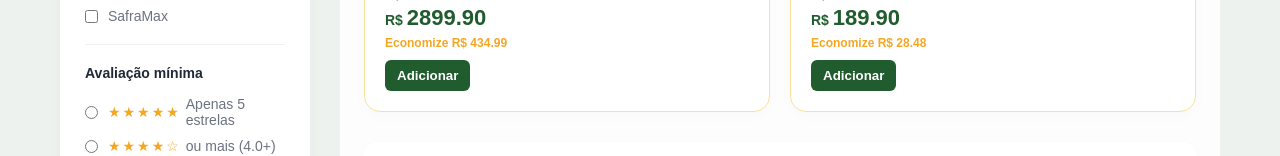
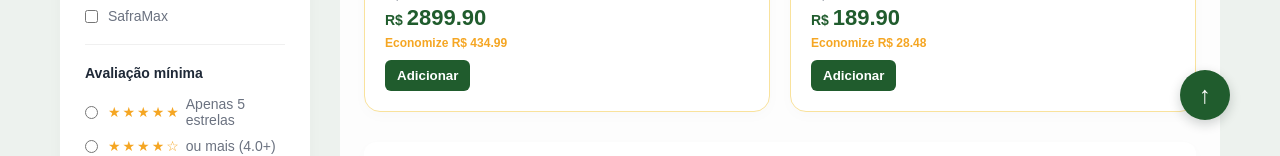
Before and after one commit to Phduartebjj/E-commerce-AgroAgrega, an Angular app in the folder e-commerce-AgroAgrega/: page /products in a window 1280 px wide. Shown: the part 630-786 px from the top of the page. Built offline with nearby package versions, Linux system fonts and the light colour scheme.

Commit message:
feat: Adiciona botão que leva ao topo da página

```diff
--- a/e-commerce-AgroAgrega/src/app/features/products/products.css
+++ b/e-commerce-AgroAgrega/src/app/features/products/products.css
@@ -5,6 +5,38 @@ padding: 26px 16px 40px;
   background: #edf2ee;
   box-sizing: border-box;
   overflow-x: hidden;
+}
+
+.back-to-top {
+  position: fixed;
+  right: 50px;
+  bottom: 50px;
+  z-index: 10;
+  display: grid;
+  place-items: center;
+  width: clamp(40px, 5vw, 50px);
+  height: clamp(40px, 5vw, 50px);
+  border: 0;
+  border-radius: 50%;
+  background: #205c2d;
+  color: #ffffff;
+  font-size: 24px;
+  line-height: 1;
+  box-shadow: 0 4px 12px rgba(15, 31, 26, 0.2);
+  cursor: pointer;
+  transition:
+    background 0.2s ease,
+    transform 0.2s ease;
+}
+
+.back-to-top:hover {
+  background: #174620;
+  transform: translateY(-2px);
+}
+
+.back-to-top:focus-visible {
+  outline: 3px solid #f5a623;
+  outline-offset: 3px;
 }
 
 .catalog-shell {
@@ -160,8 +192,8 @@ cursor: pointer;
   margin-bottom: 0;
 }
 
-.filter-group input[type="checkbox"],
-.filter-group input[type="radio"] {
+.filter-group input[type='checkbox'],
+.filter-group input[type='radio'] {
   margin-right: 10px;
   accent-color: #205c2d;
 }
--- a/e-commerce-AgroAgrega/src/app/features/products/products.html
+++ b/e-commerce-AgroAgrega/src/app/features/products/products.html
@@ -234,4 +234,14 @@
       </div>
     </div>
   </div>
+
+  <button
+    class="back-to-top"
+    type="button"
+    aria-label="Voltar ao topo"
+    title="Voltar ao topo"
+    (click)="scrollToTop()"
+  >
+    ↑
+  </button>
 </section>
--- a/e-commerce-AgroAgrega/src/app/features/products/products.ts
+++ b/e-commerce-AgroAgrega/src/app/features/products/products.ts
@@ -189,6 +189,10 @@ export class ProductsComponent {
     this.minRating.set(rating);
   }
 
+  scrollToTop(): void {
+    window.scrollTo({ top: 0, behavior: 'smooth' });
+  }
+
   constructor() {
     effect(() => {
       const category = this.selectedCategory();
```
Lines whose indentation alone changed are shown as unchanged.
